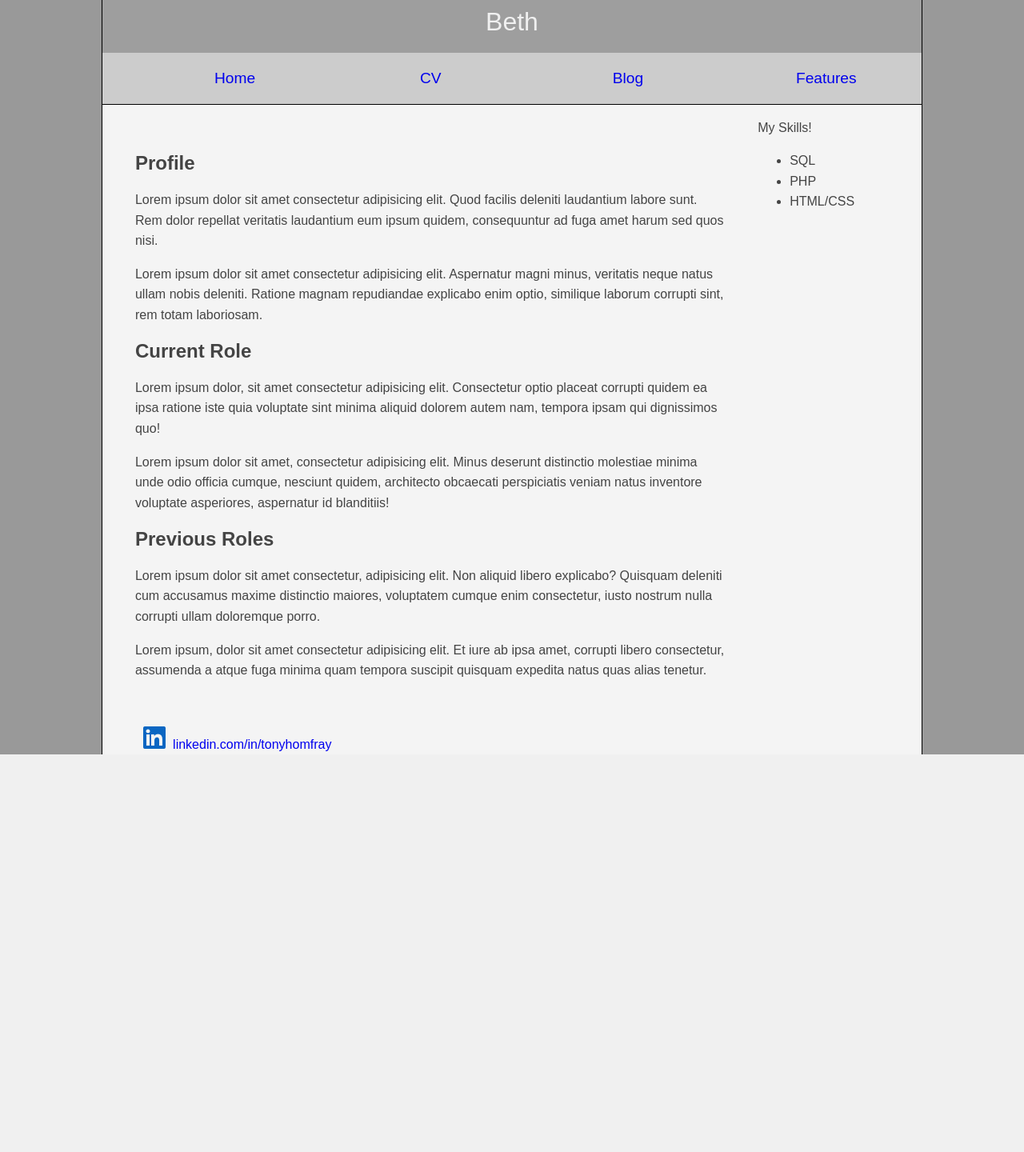
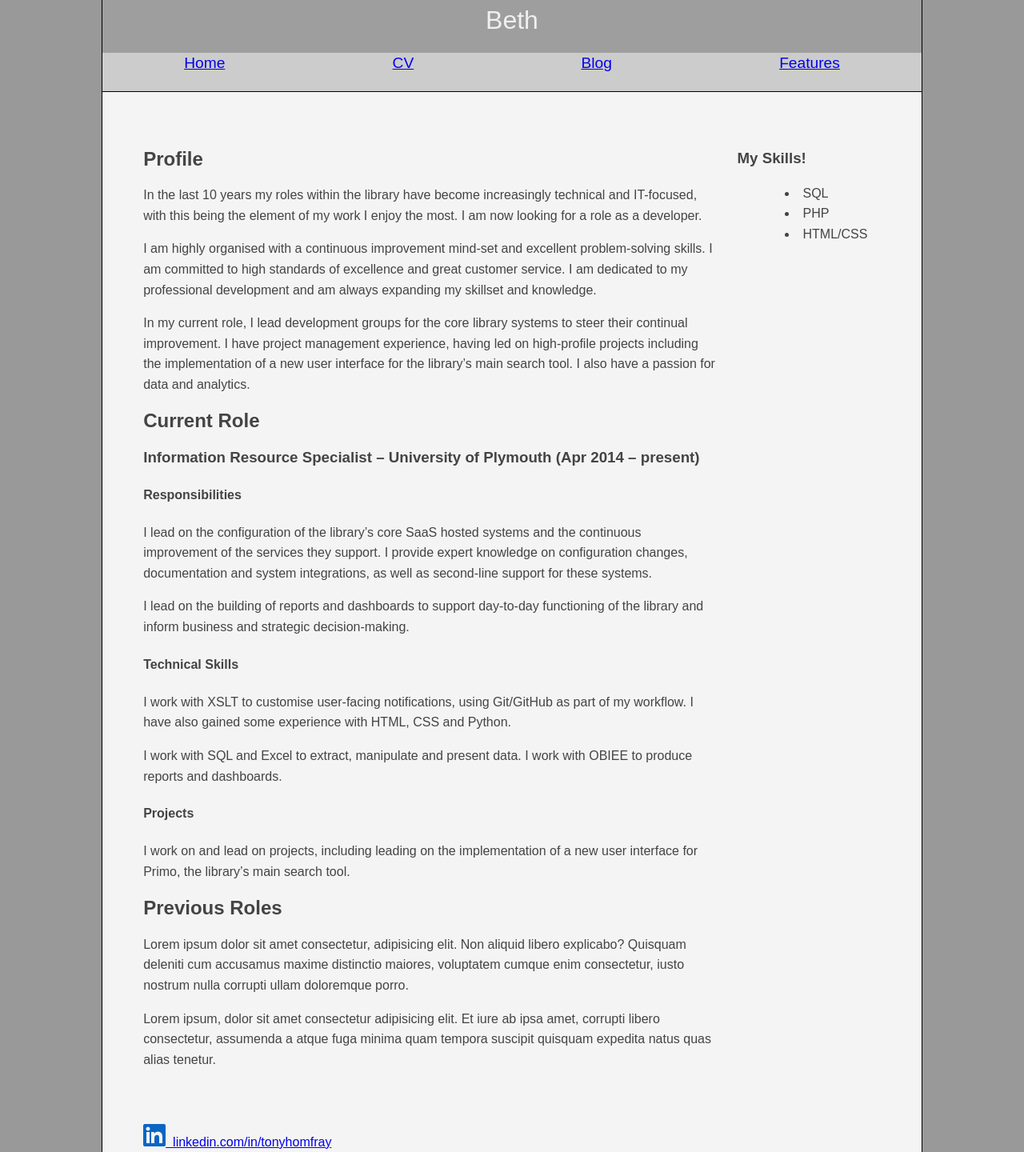
Before and after one commit to thomfray/personal_site, a PHP site: page /cv.php in a window 1280 px wide. Shown: the whole page at 80% size. Before the commit the page ends 943 px from the top, so only its background shows below. Run offline with PHP 8.4, Linux system fonts and the light colour scheme; grey boxes are pictures that could not be loaded.

Commit message:
Various changes across the whole site - helpful!

```diff
--- a/styles.css
+++ b/CSS/TESTstyles.css
@@ -1,4 +1,6 @@
-/* Testing the link */
+* {
+    padding 0;
+}
 
 body {
     background-color:#999;
@@ -13,6 +15,11 @@ body {
     line-height:1.6em;
     margin:0;
     padding: 0;
+}
+
+ul {
+    padding: 0;
+    margin: 0;
 }
 
 .grid-wrapper {
@@ -39,11 +46,6 @@ body {
     background-image: url(https://www.freewebheaders.com/wordpress/wp-content/gallery/artistic-abstract-hero-headers/colorful-light-motion-fractal-artistic-abstract-splash-header-1920x1080.jpg)
 }
 
-#header_text {
-    display: inline-block;
-    vertical-align: middle;
-}
-
 #main_nav {
     background-color: #ccc;
     font-size: 1.2rem;
@@ -52,40 +54,14 @@ body {
 
 #main_nav ul {
     display: grid;
-    grid-template-columns: 1fr 1fr 1fr 1fr;
+    grid-template-columns:   auto auto auto auto;
+    grid-gap: 5px;
     justify-items: center;
+
 }
 
 #main_nav li {
     list-style: none;
-    padding-left: 5%;
-    padding-right : 5%;
-
+    display: inline-block;
+    justify-content: center;
 }
-
-
-#main_section {
-    padding: 5%;
-}
-
-
-#main_footer {
-    padding-left: 5%;
-    padding-right: 5%;
-}
-
-
-.cv-grid {
-    display: grid;
-    grid-template-columns: 4fr 1fr;
-}
-
-
-a {
-    text-decoration: none;
-}
-
-
-a:hover {
-    color: red;
-}
--- /dev/null
+++ b/CSS/styles.css
@@ -0,0 +1,115 @@
+/* Testing the link */
+
+body {
+    background-color:#999;
+    color:#444;
+
+    font-family: Arial, Helvetica, sans-serif;
+    font-size:16px;
+    font-weight:normal;
+    /* Same as above */
+    font: normal 16px Arial, Helvetica, sans-serif;
+
+    line-height:1.6em;
+    margin:0;
+    padding: 0;
+}
+
+ul {
+    padding: 0;
+    margin: 0;
+}
+
+
+
+.grid-wrapper {
+    display: grid;
+    background-color: #f4f4f4;
+    width: 80%;
+    margin: auto;
+    border-left: #000 1px solid;
+    border-right: #000 1px solid;
+}
+
+
+#main_header {
+    font-size: 2rem;
+    height: 40px;
+    text-align: center;
+    padding-left: 5%;
+    padding-right: 5%;
+    padding-top: 0.8rem;
+    padding-bottom: 0.8rem;
+    /* border:  1px solid; */
+    background-color: #484848;
+    color: #f0f0f0;
+    background-image: url(https://www.freewebheaders.com/wordpress/wp-content/gallery/artistic-abstract-hero-headers/colorful-light-motion-fractal-artistic-abstract-splash-header-1920x1080.jpg)
+}
+
+/*
+#header_text {
+    display: inline-block;
+    vertical-align: middle;
+}
+*/
+
+#main_nav {
+    background-color: #ccc;
+    font-size: 1.2rem;
+    border-bottom: #000 1px solid;
+    height: 3rem;
+}
+
+#main_nav ul {
+    display: grid;
+    grid-template-columns:   auto auto auto auto;
+    grid-gap: 5px;
+    justify-items: center;
+    align-items: center;
+
+}
+
+#main_nav li {
+    list-style: none;
+    display: inline-block;
+    justify-content: center;
+    align-content: center;
+}
+
+
+#main_section {
+    padding: 5%;
+}
+
+#main_section li {
+    list-style-position: inside;
+    margin-left: 30px;
+    padding-left: 30px;
+}
+
+
+#skill_side_bar {
+    padding: 5%
+}
+
+
+
+#main_footer {
+    padding-left: 5%;
+    padding-right: 5%;
+}
+
+
+.cv-grid {
+    display: grid;
+    grid-template-columns: 4fr 1fr;
+    grid-column-gap: 25px;
+}
+
+
+
+
+
+a:hover {
+    color: red;
+}
--- a/blog.php
+++ b/blog.php
@@ -4,7 +4,7 @@
     <meta charset="UTF-8">
     <meta name="viewport" content="width=device-width, initial-scale=1.0">
     <meta http-equiv="X-UA-Compatible" content="ie=edge">
-    <link rel="stylesheet" href="styles.css">
+    <link rel="stylesheet" href="CSS/styles.css">
     <title>CV</title>
 </head>
 <body>
--- a/cv.php
+++ b/cv.php
@@ -4,7 +4,7 @@
     <meta charset="UTF-8">
     <meta name="viewport" content="width=device-width, initial-scale=1.0">
     <meta http-equiv="X-UA-Compatible" content="ie=edge">
-    <link rel="stylesheet" href="styles.css">
+    <link rel="stylesheet" href="CSS/styles.css">
     <title>CV</title>
 </head>
 <body>
@@ -12,32 +12,44 @@
 
         <?php include("includes/header-footer.php"); ?>
 
-        <div class="cv-grid">
-            <div id="main_section">
+        <div id="main_section" class="cv-grid">
+            <section class="main_text">
                 <h2>Profile</h2>
-                <p>Lorem ipsum dolor sit amet consectetur adipisicing elit. Quod facilis deleniti laudantium labore sunt. Rem dolor repellat veritatis laudantium eum ipsum quidem, consequuntur ad fuga amet harum sed quos nisi.</p>
-                <p>Lorem ipsum dolor sit amet consectetur adipisicing elit. Aspernatur magni minus, veritatis neque natus ullam nobis deleniti. Ratione magnam repudiandae explicabo enim optio, similique laborum corrupti sint, rem totam laboriosam.</p>
+
+                <p>In the last 10 years my roles within the library have become increasingly technical and IT-focused, with this being the element of my work I enjoy the most. I am now looking for a role as a developer.</p>
+                <p>I am highly organised with a continuous improvement mind-set and excellent problem-solving skills. I am committed to high standards of excellence and great customer service. I am dedicated to my professional development and am always expanding my skillset and knowledge.</p>
+                <p>In my current role, I lead development groups for the core library systems to steer their continual improvement. I have project management experience, having led on high-profile projects including the implementation of a new user interface for the library’s main search tool. I also have a passion for data and analytics.</p>
 
                 <h2>Current Role</h2>
-                <p>Lorem ipsum dolor, sit amet consectetur adipisicing elit. Consectetur optio placeat corrupti quidem ea ipsa ratione iste quia voluptate sint minima aliquid dolorem autem nam, tempora ipsam qui dignissimos quo!</p>
-                <p>Lorem ipsum dolor sit amet, consectetur adipisicing elit. Minus deserunt distinctio molestiae minima unde odio officia cumque, nesciunt quidem, architecto obcaecati perspiciatis veniam natus inventore voluptate asperiores, aspernatur id blanditiis!</p>
+                <h3>Information Resource Specialist – University of Plymouth (Apr 2014 – present)</h3>
+                <h4>Responsibilities</h4>
+                    <p>I lead on the configuration of the library’s core SaaS hosted systems and the continuous improvement of the services they support. I provide expert knowledge on configuration changes, documentation and system integrations, as well as second-line support for these systems.</p>
+                    <p>I lead on the building of reports and dashboards to support day-to-day functioning of the library and inform business and strategic decision-making.</p>
+
+                <h4>Technical Skills</h4>
+                    <p>I work with XSLT to customise user-facing notifications, using Git/GitHub as part of my workflow. I have also gained some experience with HTML, CSS and Python.</p>
+                    <p>I work with SQL and Excel to extract, manipulate and present data. I work with OBIEE to produce reports and dashboards.</p>
+
+                <h4>Projects</h4>
+                    <p>I work on and lead on projects, including leading on the implementation of a new user interface for Primo, the library’s main search tool.</p>
+
 
                 <h2>Previous Roles</h2>
                 <p>Lorem ipsum dolor sit amet consectetur, adipisicing elit. Non aliquid libero explicabo? Quisquam deleniti cum accusamus maxime distinctio maiores, voluptatem cumque enim consectetur, iusto nostrum nulla corrupti ullam doloremque porro.</p>
                 <p>Lorem ipsum, dolor sit amet consectetur adipisicing elit. Et iure ab ipsa amet, corrupti libero consectetur, assumenda a atque fuga minima quam tempora suscipit quisquam expedita natus quas alias tenetur.</p>
+            </section>
 
-
-            </div>
-
-            <aside class="skills_side_bar">
-                <p>My Skills!</p>
+            <aside id="skills_side_bar">
+                <h3>My Skills!</h2>
                 <ul>
                     <li>SQL</li>
                     <li>PHP</li>
                     <li>HTML/CSS</li>
                 </ul>
             </aside>
+
         </div>
+
 
         <?php include("includes/footer.php"); ?>
 
--- a/features.php
+++ b/features.php
@@ -4,7 +4,7 @@
     <meta charset="UTF-8">
     <meta name="viewport" content="width=device-width, initial-scale=1.0">
     <meta http-equiv="X-UA-Compatible" content="ie=edge">
-    <link rel="stylesheet" href="styles.css">
+    <link rel="stylesheet" href="CSS/styles.css">
     <title>CV</title>
 </head>
 <body>
--- a/includes/header-footer.php
+++ b/includes/header-footer.php
@@ -6,9 +6,9 @@
 <!-- Main Nav for all pages -->
         <nav id="main_nav">
             <ul>
-                <a href="index.php"><li>Home</li></a>
-                <a href="cv.php"><li>CV</li></a>
-                <a href="blog.php"><li>Blog</li></a>
-                <a href="features.php"><li>Features</li></a>
+                <li><a href="index.php">Home</a></li>
+                <li><a href="cv.php">CV</a></li>
+                <li><a href="blog.php">Blog</a></li>
+                <li><a href="features.php">Features</a></li>
             </ul>
         </nav>
--- a/index.php
+++ b/index.php
@@ -4,7 +4,10 @@
     <meta charset="UTF-8">
     <meta name="viewport" content="width=device-width, initial-scale=1.0">
     <meta http-equiv="X-UA-Compatible" content="ie=edge">
-    <link rel="stylesheet" href="styles.css">
+
+    <link rel="stylesheet" href="CSS/styles.css">
+    <!-- <link rel="stylesheet" href="CSS/TESTstyles.css"> -->
+
     <title>About</title>
 </head>
 <body>
```
